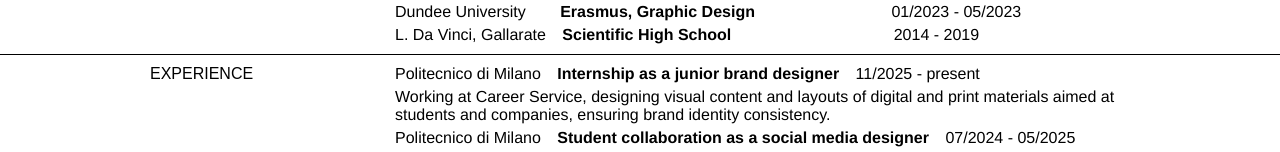
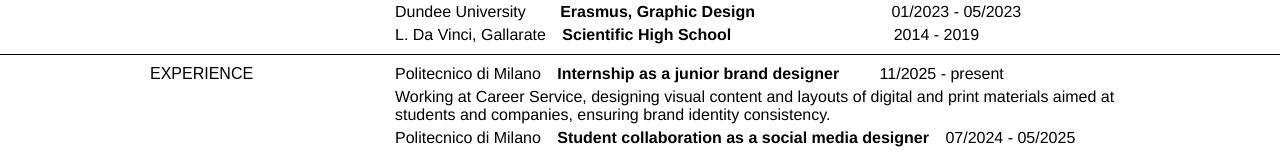
Before and after one commit to beatricetronconi/beatricetronconi.github.io, a plain HTML site: page aboutme.html in a window 1280 px wide. Shown: the part 266-418 px from the top of the page. Drawn offline with Linux system fonts and the light colour scheme; a web font is replaced by a local one.

Commit message:
Update aboutme.html

```diff
--- a/aboutme.html
+++ b/aboutme.html
@@ -114,7 +114,7 @@
       </div>
       <div class="col col-content">
 
-        <span>Politecnico di <span style="word-spacing:12px;"> Milano  </span> <b>Internship as a junior brand <span style="word-spacing:12px;"> designer </b>  11/2025 - present </span>
+        <span>Politecnico di <span style="word-spacing:12px;"> Milano  </span> <b>Internship as a junior brand <span style="word-spacing:36px;"> designer </b>  11/2025 - present </span>
         <span>
 Working at Career Service, designing visual content and layouts of digital and print materials aimed at students and companies, ensuring brand identity consistency.
 </span>
```
